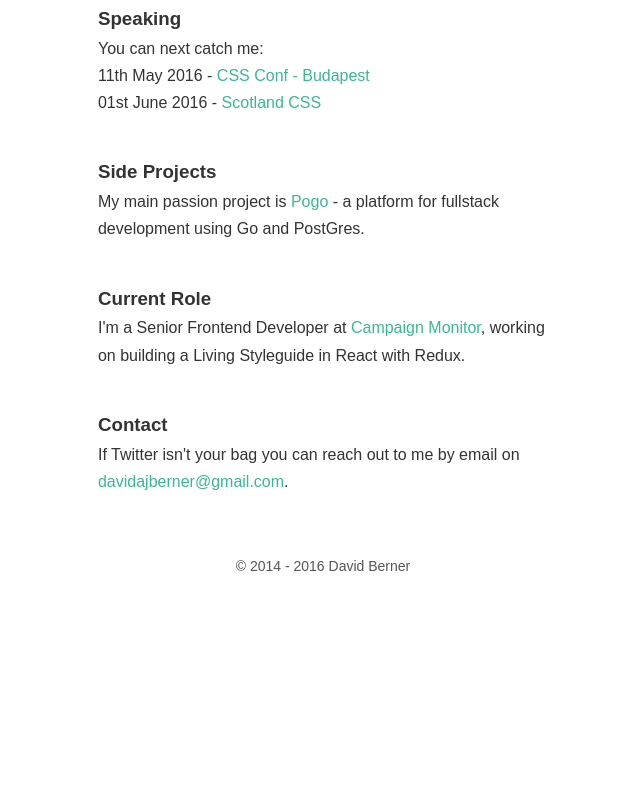
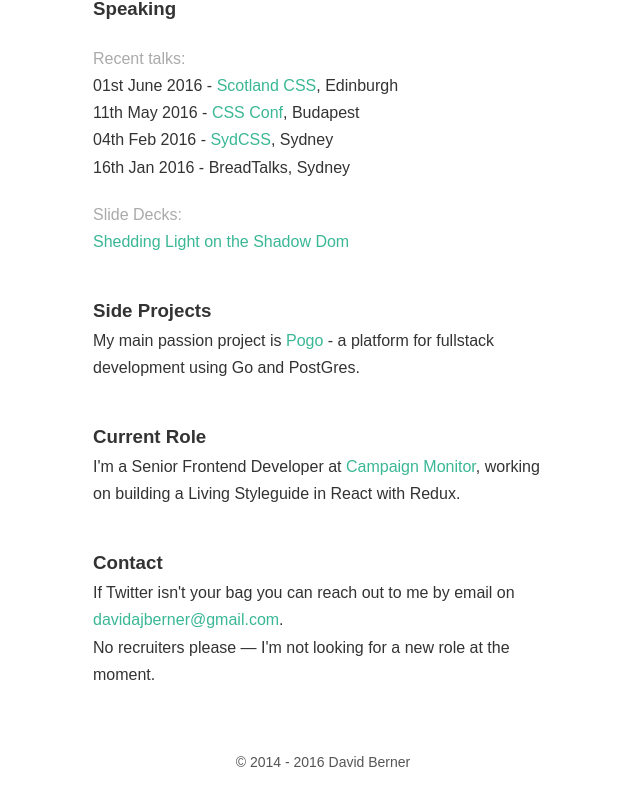
Before and after one commit to DaveOrDead/davidberner, a website: page index.html in a window 1280 px wide. Shown: the part 516-1311 px from the top of the page, without its empty margins (317-957 px from the left). Before the commit the page ends 1115 px from the top, so only its background shows below. Drawn offline with Linux system fonts and the light colour scheme.

Commit message:
Update with talks and new blog post

```diff
--- a/index.html
+++ b/index.html
@@ -1,5 +1,5 @@
 <!doctype html>
-<html class="no-js">
+<html lang="en">
 <head>
     <meta charset="utf-8">
     <title>David Berner | Senior Frontend Developer | Writer | Speaker</title>
@@ -13,22 +13,22 @@
 
     <div class="l-container">
 
-        <header class="h-txt-center">
+        <header class="l-header">
 
             <h1 class="heading--large">David Berner</h1>
 
-            <h2 class="heading--medium  h-mb-base">Senior Frontend &amp; UX Developer</h2>
+            <h2 class="heading--medium  h-spacing">Senior Frontend &amp; UX Developer</h2>
 
         </header>
 
         <main>
-            <ul class="l-grid h-mb-base">
+            <ul class="l-grid h-spacing">
                 <li class="l-grid__item">
                     <div class="c-card">
 
                         <h3 class="c-card__title">Writing</h3>
 
-                        <p class="c-card__summary">I ramble about frontend over at <a href="http://fedordead.com" title="Frontend Development Blog">Fed || Dead</a>. My last post was for Sitepoint: <a href="http://www.sitepoint.com/responsive-web-components">Using Responsive Web Components today</a>.</p>
+                        <p class="c-card__summary">I ramble about frontend over at <a href="http://fedordead.com" title="Frontend Development Blog">Fed || Dead</a>. My last post was for Smashing Magazine: <a href="https://www.smashingmagazine.com/2016/06/battling-bem-extended-edition-common-problems-and-how-to-avoid-them/">Battling BEM: Enhanced Edition</a>.</p>
 
                     </div>
                 </li>
@@ -44,12 +44,19 @@
                 <li class="l-grid__item">
                     <div class="c-card">
 
-                        <h3 class="c-card__title">Speaking</h3>
+                        <h3 class="c-card__title h-spacing-small">Speaking</h3>
 
-                        <p class="c-card__summary">You can next catch me:</p>
+                        <strong class="c-card__sub-title">Recent talks:</strong>
+                        <ul class="h-spacing-small">
+                        	<li>01st June 2016 - <a href="http://scotlandcss.com/">Scotland CSS</a>, Edinburgh</li>
+                            <li>11th May 2016 - <a href="http://cssconfbp.rocks/">CSS Conf</a>, Budapest</li>
+                            <li>04th Feb 2016 - <a href="http://www.meetup.com/__ms192565802/SydCSS/events/228394746/?rv=ea1&_xtd=gatlbWFpbF9jbGlja9oAJDAwZDM0MGI3LWZiYmUtNDliYS1hNTE2LWE4MjE4M2U0ZmRkZg&_af=event&_af_eid=228394746&expires=1454101047830&sig=c985ee86adf90933f9f7c11401d93a4f0053223a">SydCSS</a>, Sydney</li>
+                            <li>16th Jan 2016 - BreadTalks, Sydney</li>
+                        </ul>
+
+                        <strong class="c-card__sub-title">Slide Decks:</strong>
                         <ul>
-                        	<li>11th May 2016 - <a href="http://cssconfbp.rocks/">CSS Conf - Budapest</a></li>
-                        	<li>01st June 2016 - <a href="http://scotlandcss.com/">Scotland CSS</a></li>
+                            <li><a href="https://speakerdeck.com/daveordead/shedding-light-on-the-shadow-dom">Shedding Light on the Shadow Dom</a></li>
                         </ul>
                     </div>
                 </li>
@@ -78,6 +85,7 @@
                         <h3 class="c-card__title">Contact</h3>
 
                         <p class="c-card__summary">If Twitter isn't your bag you can reach out to me by email on <a href="mailto:davidajberner@gmail.com">davidajberner@gmail.com</a>.</p>
+                        <p>No recruiters please &mdash; I'm not looking for a new role at the moment.</p>
 
                     </div>
                 </li>
@@ -87,7 +95,7 @@
 
         <footer class="h-txt-center">
 
-            <p class="copyright">&copy; 2014 - <script>document.write(new Date().getFullYear())</script>&nbsp;David Berner</p>
+            <small class="c-copyright">&copy; 2014 - <script>document.write(new Date().getFullYear())</script><noscript>Now</noscript> David Berner</small>
 
         </footer>
 
--- a/scss/styles.scss
+++ b/scss/styles.scss
@@ -1,11 +1,12 @@
 @charset "UTF-8";
-
 
 /* ============================================================================
 @MASTER STYLESHEET
 ========================================================================= */
 
-$spacing-base: 2.5em;
+$spacing: 2.5rem;
+
+$spacing-small: $spacing / 2;
 
 html {
     box-sizing: border-box;
@@ -14,8 +15,8 @@ html {
     font-size: 1em;
     line-height: 1.7;
     overflow-y: scroll;
-    padding-bottom: $spacing-base / 2;
-    padding-top: $spacing-base;
+    padding-bottom: $spacing-small;
+    padding-top: $spacing;
 }
 
 // Simple reset
@@ -49,26 +50,27 @@ a:hover {
 
 .l-container {
     margin: 0 auto;
-    max-width: 31.25em;
+    max-width: 31.25rem;
 }
 
-header {
+.l-header {
     border-bottom: 1px solid #eee;
-    margin-bottom: $spacing-base;
+    margin-bottom: $spacing;
+    text-align: center;
 }
 
 // headings
 
 .heading--large {
     color: #222;
-    font-size: 3em;
+    font-size: 3rem;
     font-weight: 600;
     letter-spacing: -2px;
 }
 
 .heading--medium {
     color: #aaa;
-    font-size: 1.25em;
+    font-size: 1.25rem;
     font-weight: 300;
 }
 
@@ -79,8 +81,12 @@ header {
     text-align: center;
 }
 
-.h-mb-base {
-    margin-bottom: $spacing-base;
+.h-spacing {
+    margin-bottom: $spacing;
+}
+
+.h-spacing-small {
+    margin-bottom: $spacing-small;
 }
 
 
@@ -88,11 +94,17 @@ header {
 
 .c-card {
     color: #333;
-    padding: ($spacing-base / 2) 1.56em;
+    padding: $spacing-small;
     text-decoration: none;
     transition: ease-in-out 1s;
 }
 
-.copyright {
-    font-size: 0.875em;
+.c-card__sub-title {
+    color: #aaa;
+    display: block;
+    font-weight: 300;
 }
+
+.c-copyright {
+    font-size: 0.875rem;
+}
```
Also changed, not shown: package.json (+7 -5 lines), assets/css/styles.css.
